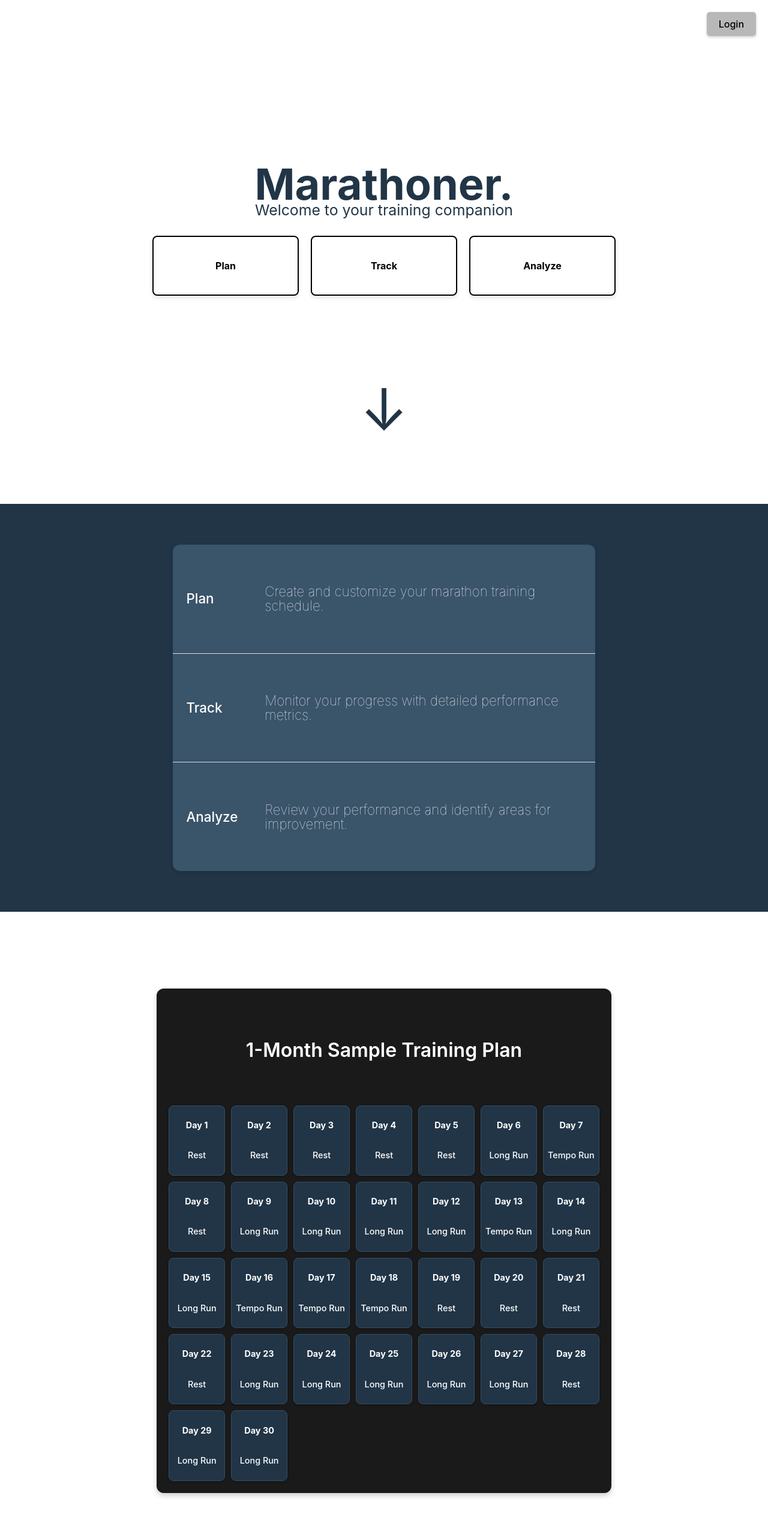
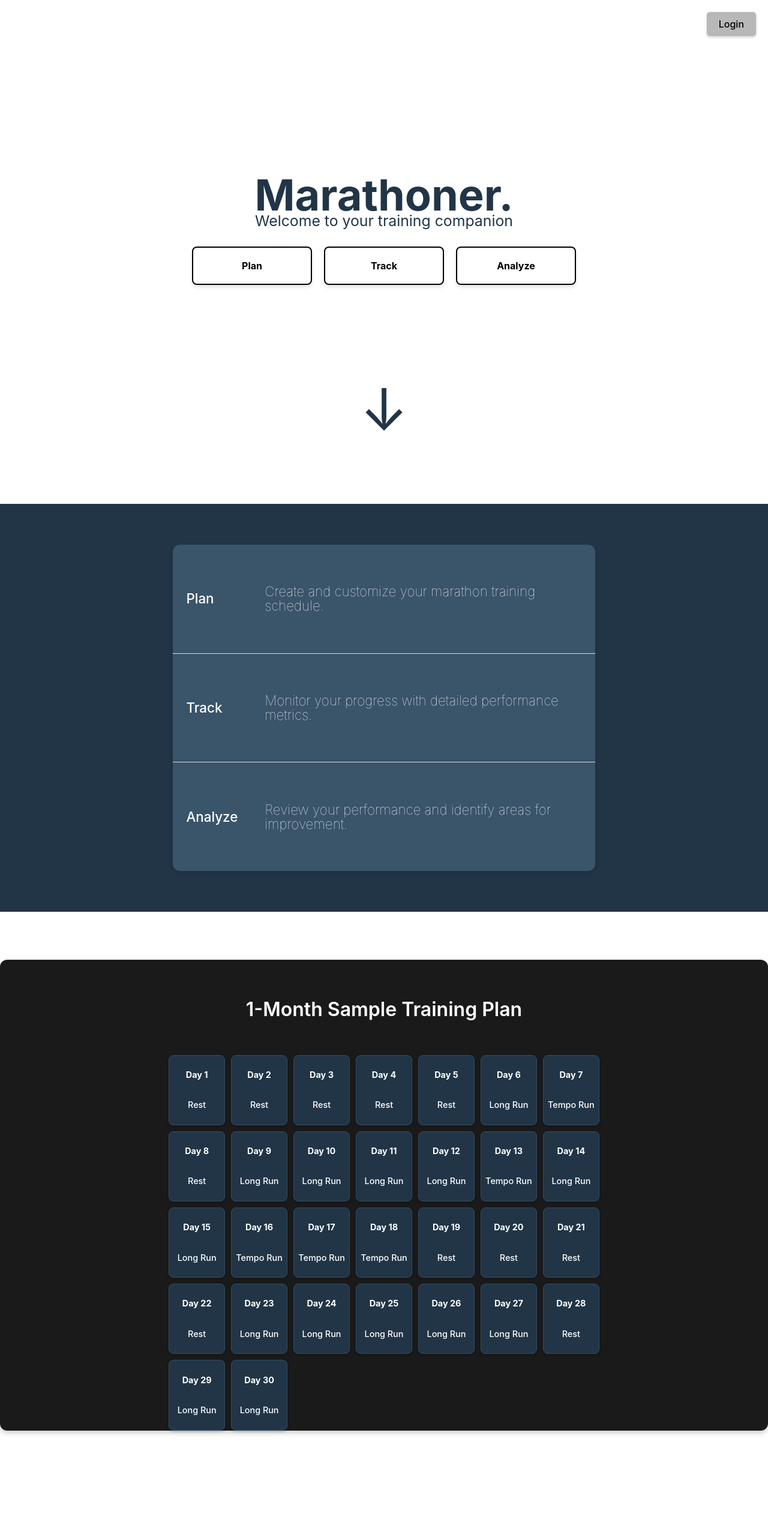
Before and after one commit to tulloch022/marathoner, a React (Vite) app: page / in a window 1280 px wide. Shown: the top 2534 px of the page at 60% size. Built offline with nearby package versions, Linux system fonts and the light colour scheme.

Commit message:
changed button divs to actual buttons, and implemented click to scroll to calendar

```diff
--- a/src/App.tsx
+++ b/src/App.tsx
@@ -1,4 +1,4 @@
-import { useEffect, useState } from "react";
+import { useEffect, useState, useRef } from "react";
 import LoginButton from "./components/LoginButton.tsx";
 import Title from "./components/Title.tsx"
 import Subtitle from "./components/Subtitle.tsx"
@@ -7,6 +7,17 @@ import Calendar from "./components/Calendar.tsx"
 
 function App() {
   const [isContentVisible, setIsContentVisible] = useState(false);
+
+
+  const calendarRef = useRef<HTMLDivElement>(null);
+
+  // Function to scroll to the Calendar
+  const scrollToCalendar = () => {
+    if (calendarRef.current) {
+      calendarRef.current.scrollIntoView({ behavior: "smooth" });
+    }
+  };
+
 
   useEffect(() => {
     const handleScroll = () => {
@@ -52,23 +63,27 @@ function App() {
 
 
       {/* Login Button */}
+
       <LoginButton />
       <Title />
       <Subtitle />
       <ScrollDownArrow />
+
+      <div className="calendar-container" ref={calendarRef}>
       <Calendar />
+      </div>
 
       {/* Box Container with Three Boxes Side by Side */}
       <div className={`box-container ${isContentVisible ? "visible" : ""}`}>
-        <div className="box-under-arrow">
+      <button className="box-under-arrow" onClick={scrollToCalendar}>
           <p>Plan</p>
-        </div>
-        <div className="box-under-arrow">
+        </button>
+        <button className="box-under-arrow">
           <p>Track</p>
-        </div>
-        <div className="box-under-arrow">
+        </button>
+        <button className="box-under-arrow">
           <p>Analyze</p>
-        </div>
+        </button>
       </div>
 
             {/* Table Section */}
--- a/src/components/Calendar.tsx
+++ b/src/components/Calendar.tsx
@@ -5,7 +5,7 @@ const Calendar = () => {
     );
 
     return (
-      <div className="calendar-container">
+      <div className="calendar">
         <h2 className="calendar-heading">1-Month Sample Training Plan</h2>
         <div className="calendar-grid">
           {days.map((activity, index) => (
--- a/src/index.css
+++ b/src/index.css
@@ -267,16 +267,16 @@ h1, p {
   position: absolute;
   display: flex;
   flex-direction: column;
-  align-items: center;
-  justify-content: center;
-  margin-top: 3rem; /* Adjust spacing to appear below the blue section */
-  padding: 20px;
   background-color: #1a1a1a; /* Match the dark theme */
   color: white;
   text-align: center;
   border-radius: 12px;
   box-shadow: 0 4px 8px rgba(0, 0, 0, 0.2);
   top: 200vh;
+  justify-content: center;
+  align-items: center;
+  width: 100%; /* Full-width for centering */
+  margin: 0 auto; /* Center within parent */
 }
 
 /* Grid Layout for the Calendar */
```
